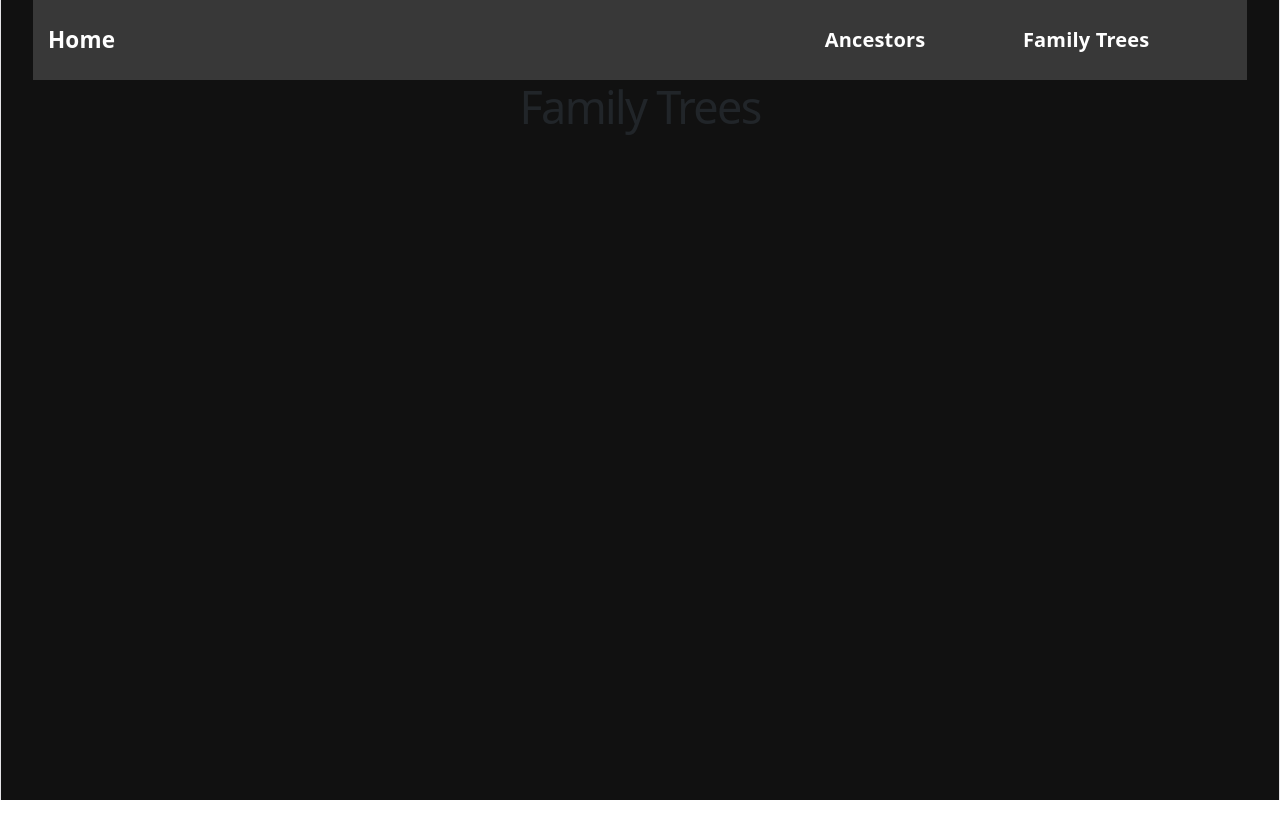
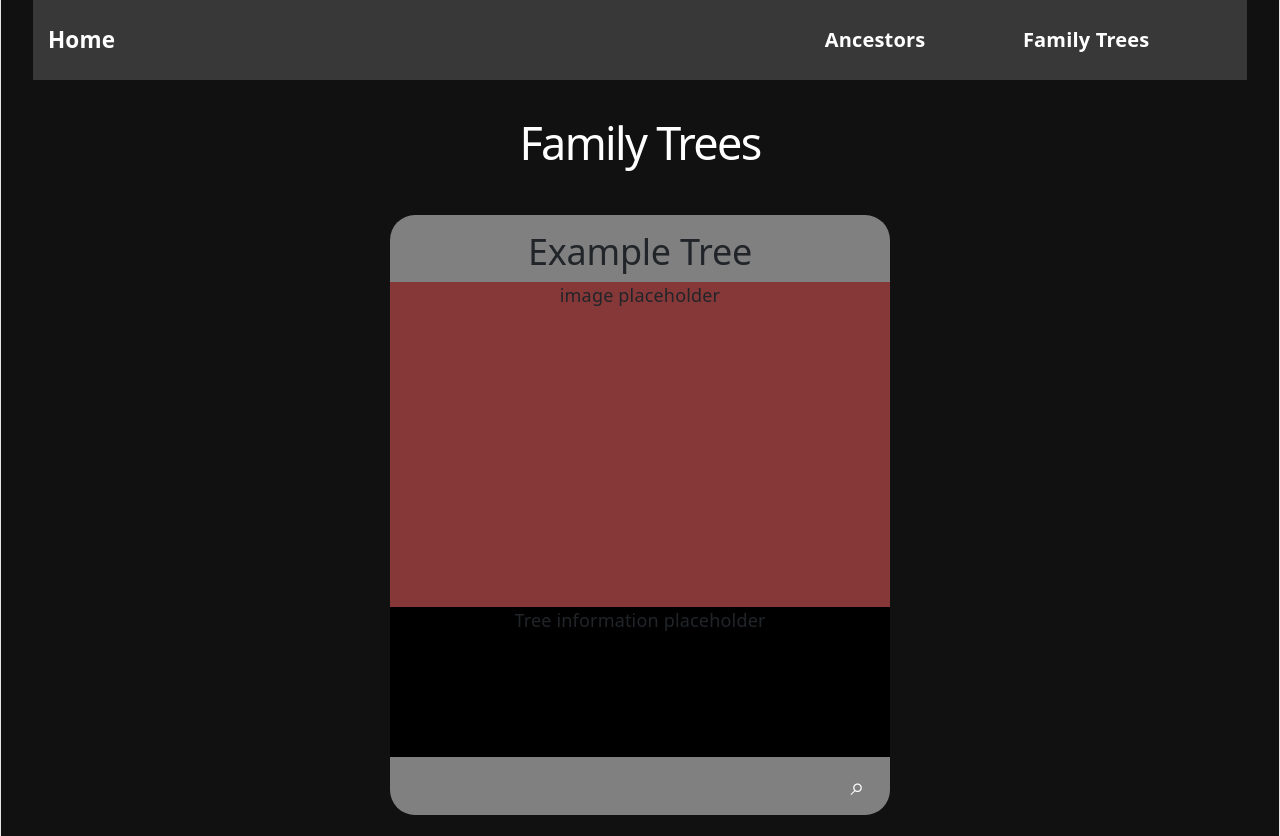
Before and after one commit to Bcstudios-maker/Cantrall-Evans-Ancestry, a React (Vite) app in the folder frontend/: page /Trees in a window 1280 px wide. Before the commit the page ends 800 px from the top, so only its background shows below. Built offline with nearby package versions, Linux system fonts and the light colour scheme.

Commit message:
Working on tree card functionality

```diff
--- a/frontend/src/Components/TreeCard.jsx
+++ b/frontend/src/Components/TreeCard.jsx
@@ -1,9 +1,20 @@
+import '../styles/component_styles/TreeCard.css'
+
 function TreeCard() {
- return (
-    <>
-    <h1>WHAT</h1>
-    </>
- );
+    return (
+        <div className="card-content">
+            <h2> Example Tree</h2>
+            <div className="tree-image">
+                image placeholder
+            </div>
+            <div className="tree-info">
+                Tree information placeholder
+            </div>
+            <div className="tree-buttons">
+                <button className='tree-button' id='view-tree' alt='View Tree'>⌕</button>
+            </div>
+        </div>
+    );
 }
 
 export default TreeCard;
--- a/frontend/src/pages/Trees.jsx
+++ b/frontend/src/pages/Trees.jsx
@@ -1,14 +1,17 @@
 import NavBar from "../Components/NavBar";
 import TreeCard from "../Components/TreeCard";
+import '../styles/page_styles/Trees.css';
 
 function Trees() {
     return (
         <>
-            <NavBar/>
+            <NavBar />
             <div className="trees-content">
                 <h1>Family Trees</h1>
-                <div className="trees-grid">
-
+                <div className="grid-container">
+                    <div className="trees-grid">
+                        <TreeCard></TreeCard>
+                    </div>
                 </div>
             </div>
         </>
--- /dev/null
+++ b/frontend/src/styles/component_styles/TreeCard.css
@@ -0,0 +1,55 @@
+.card-content {
+    background-color: gray;
+    border-radius: 25px;
+    min-width: 30%;
+    width: 500px;
+    height: 600px;
+}
+
+.card-content h2 {
+    margin-top: 15px;
+    min-width: 30%;
+}
+
+.tree-image {
+    width: 100%;
+    height: 325px;
+    background-color: rgba(139, 0, 0, 0.56);
+}
+
+.tree-info {
+    width: 100%;
+    height: 150px;
+    background-color: black;
+}
+
+.tree-buttons {
+    display: flex;
+    margin-right: 10px;
+    margin-left: 10px;
+    flex-direction: row;
+    justify-content: flex-end;
+    align-self: center;
+    height: 58px;
+}
+
+.tree-button {
+    display: flex;
+    border-radius: 100%;
+    justify-content: center;
+    align-items: center;
+    align-self: center;
+    width: 45px;
+    color: white;
+    height: 45px;
+    font-size: 25px;
+    text-align: center;
+    border: none;
+    background: none;
+    transition: background-color 0.5s, box-shadow 0.5s;
+}
+
+.tree-button:hover {
+    background-color: rgba(25, 0, 255, 0.464);
+    box-shadow: 0 0 10px rgb(25, 0, 255);
+}
--- /dev/null
+++ b/frontend/src/styles/page_styles/Trees.css
@@ -0,0 +1,19 @@
+.trees-content {
+    margin-top: 2em;
+    display: flex;
+    flex-direction: column;
+    gap: 2em;
+    height: 40em;
+}
+
+.trees-content h1 {
+    color: white;
+}
+
+.trees-grid {
+    justify-content: center;
+    align-items: center;
+    display: flex;
+    gap: 200px;
+
+}
```
